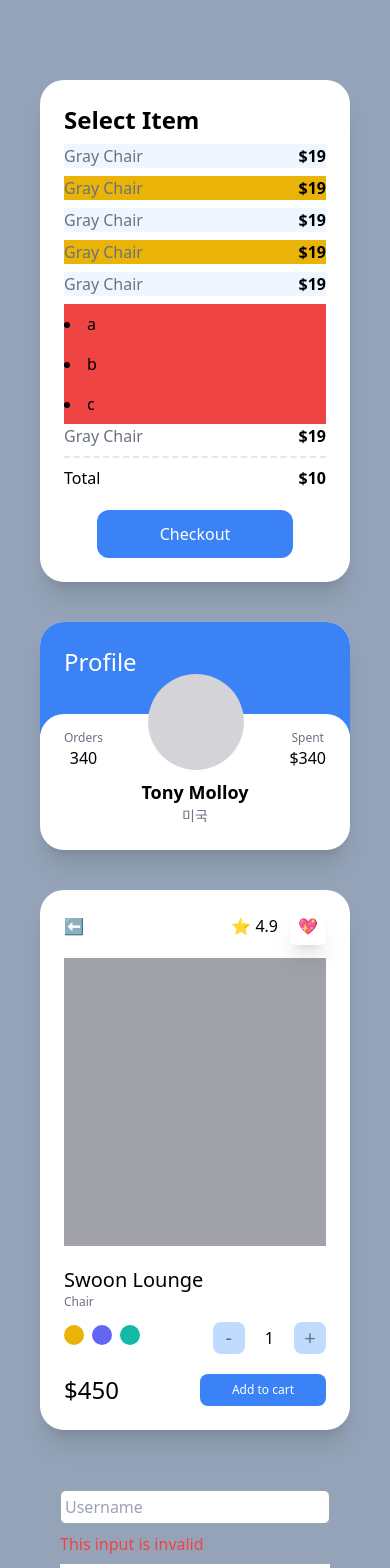
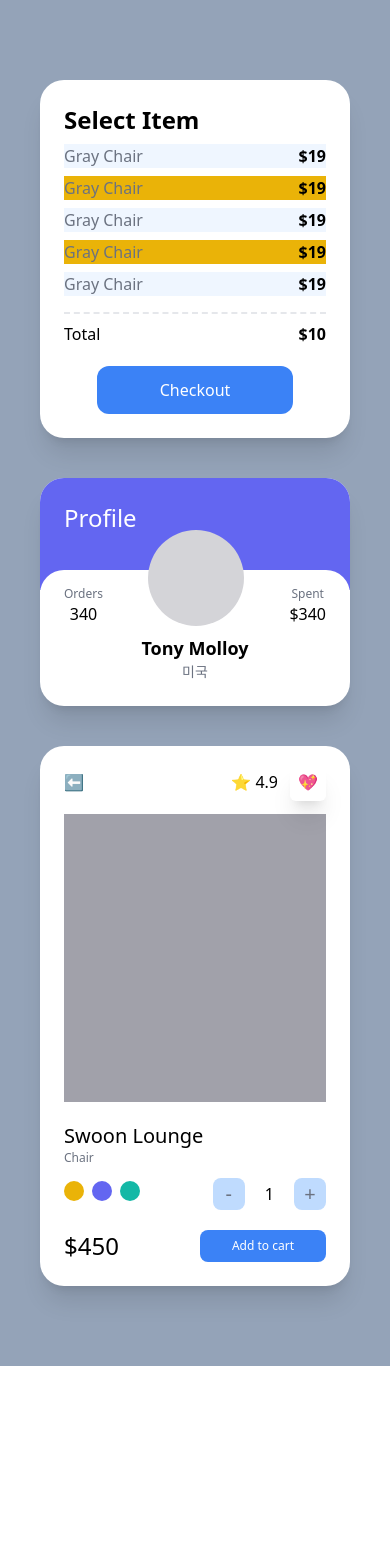
Before and after one commit to jeondoh/carrot-market, a Next.js app: page / in a window 390 px wide. Shown: the top 1568 px of the page. After the commit the page ends 1366 px from the top, so only its background shows below. Built offline with nearby package versions, Linux system fonts and the light colour scheme.

Commit message:
feat: tailwind responsive modifiers

```diff
--- a/pages/index.tsx
+++ b/pages/index.tsx
@@ -3,9 +3,9 @@
 const Home: NextPage = () => {
   return (
     <div>
-      <div className="bg-slate-400 py-20 px-10 grid gap-10 min-h-screen">
+      <div className="bg-slate-400 xl:place-content-center py-20 px-10 grid gap-10 lg:grid-cols-2 xl:grid-cols-3 min-h-screen">
         {/* 1 */}
-        <div className="bg-white p-6 rounded-3xl shadow-xl">
+        <div className="bg-white flex flex-col justify-between p-6 rounded-3xl shadow-xl">
           <span className="font-semibold text-2xl">Select Item</span>
           <ul>
             {[1, 2, 3, 4, 5].map((i) => (
@@ -18,15 +18,6 @@
               </div>
             ))}
           </ul>
-          {["a", "b", "c", ""].map((c, i) => (
-            <li className="bg-red-500 py-2 empty:hidden" key={i}>
-              {c}
-            </li>
-          ))}
-          <div className="flex justify-between">
-            <span className="text-gray-500">Gray Chair</span>
-            <span className="font-semibold">$19</span>
-          </div>
           <div className="flex justify-between mt-2 pt-2 border-t-2 border-dashed">
             <span>Total</span>
             <span className="font-semibold">$10</span>
@@ -39,7 +30,7 @@
         </div>
         {/* 2 */}
         <div className="bg-white overflow-hidden rounded-3xl shadow-xl group">
-          <div className="bg-blue-500 p-6 pb-14">
+          <div className="portrait:bg-indigo-500 landscape:bg-blue-500 p-6 pb-14 xl:pb-52">
             <span className="text-white text-2xl">Profile</span>
           </div>
           <div className="rounded-3xl p-6 bg-white relative -top-5">
@@ -61,7 +52,7 @@
           </div>
         </div>
         {/* 3 */}
-        <div className="bg-white p-6 rounded-3xl shadow-xl">
+        <div className="bg-white p-6 rounded-3xl shadow-xl lg:col-span-2 xl:col-span-1">
           <div className="flex mb-5 justify-between items-center">
             <span>⬅️</span>
             <div className="space-x-3">
@@ -97,25 +88,6 @@
             </div>
           </div>
         </div>
-
-        <form className="flex flex-col space-y-2  p-5 ">
-          <input
-            type="text"
-            required
-            placeholder="Username"
-            className="border p-1 peer border-gray-400 rounded-md "
-          />
-          <span className="hidden peer-invalid:block peer-invalid:text-red-500">
-            This input is invalid
-          </span>
-          <span className="hidden peer-valid:block peer-valid:text-teal-500">
-            Awesome username
-          </span>
-          <span className="hidden peer-hover:block peer-hover:text-amber-500">
-            Hello
-          </span>
-          <input type="submit" value="Login" className="bg-white" />
-        </form>
       </div>
     </div>
   );
```
